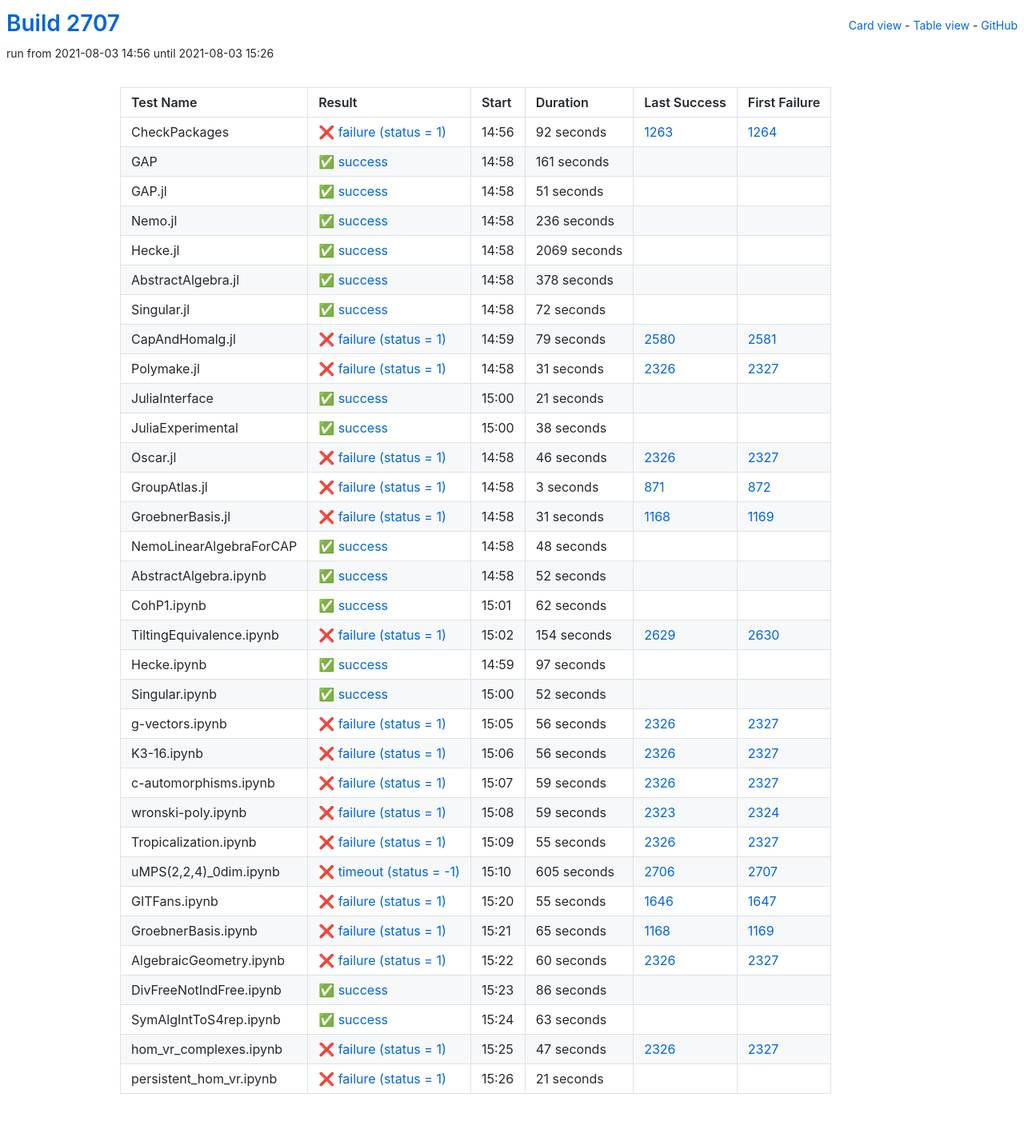
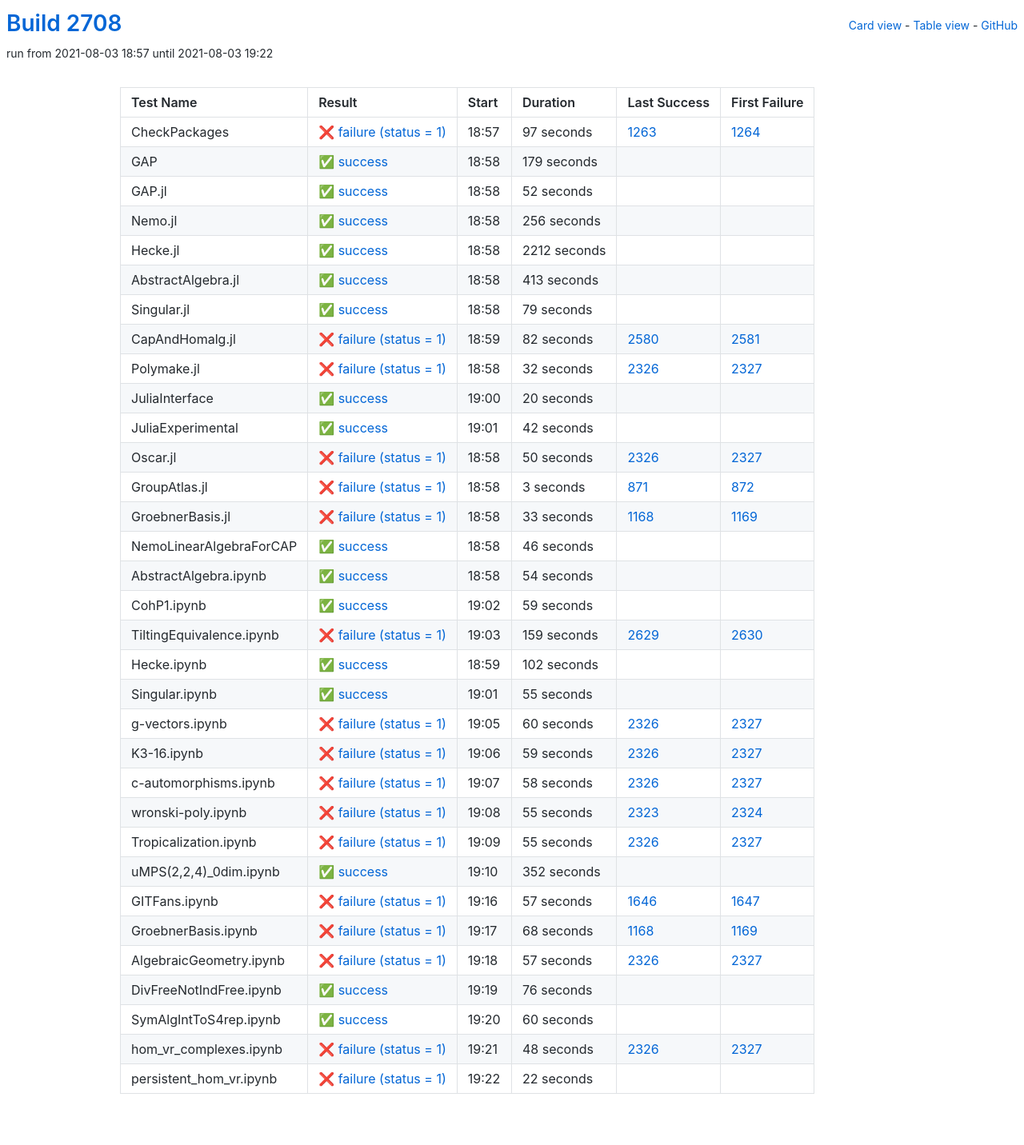
Before and after one commit to oscar-system/oscar-ci-status-stable, a Jekyll site: the page built from table.html, in a window 1280 px wide. Shown: the whole page at 80% size. Built offline with Jekyll 4.4.1, drawn with Linux system fonts in a browser that asks for light colours.

Commit message:
Build #2708

```diff
--- a/_data/ci.yml
+++ b/_data/ci.yml
@@ -1,6 +1,6 @@
 ---
-build: 2707
-build_url: https://oscarci.mathematik.uni-kl.de/job/oscar-stable/2707/
+build: 2708
+build_url: https://oscarci.mathematik.uni-kl.de/job/oscar-stable/2708/
 job: oscar-stable
 organization: oscar-system
 repo: oscar-ci-status-stable
@@ -8,152 +8,152 @@ repourl: https://github.com/oscar-system/oscar-ci-status-stable
 tests:
 - name: CheckPackages
   id: checkpackages
-  log: https://oscarci.mathematik.uni-kl.de/job/oscar-stable/2707/artifact/logs/build-2707/CheckPackages.log
-  start: 2021-08-03 14:56
+  log: https://oscarci.mathematik.uni-kl.de/job/oscar-stable/2708/artifact/logs/build-2708/CheckPackages.log
+  start: 2021-08-03 18:57
   success: false
   exitcode: 1
   status: failure
-  duration: 92
+  duration: 97
   last_success: 1263
   last_success_url: https://oscarci.mathematik.uni-kl.de/job/oscar-stable/1263/
   first_failure: 1264
   first_failure_url: https://oscarci.mathematik.uni-kl.de/job/oscar-stable/1264/
 - name: GAP
   id: gap
-  log: https://oscarci.mathematik.uni-kl.de/job/oscar-stable/2707/artifact/logs/build-2707/GAP.log
-  start: 2021-08-03 14:58
+  log: https://oscarci.mathematik.uni-kl.de/job/oscar-stable/2708/artifact/logs/build-2708/GAP.log
+  start: 2021-08-03 18:58
   success: true
   exitcode: 0
   status: success
-  duration: 161
+  duration: 179
   last_success: false
   last_success_url:
   first_failure: false
   first_failure_url:
 - name: GAP.jl
   id: gap-jl
-  log: https://oscarci.mathematik.uni-kl.de/job/oscar-stable/2707/artifact/logs/build-2707/GAP.jl.log
-  start: 2021-08-03 14:58
+  log: https://oscarci.mathematik.uni-kl.de/job/oscar-stable/2708/artifact/logs/build-2708/GAP.jl.log
+  start: 2021-08-03 18:58
   success: true
   exitcode: 0
   status: success
-  duration: 51
+  duration: 52
   last_success: false
   last_success_url:
   first_failure: false
   first_failure_url:
 - name: Nemo.jl
   id: nemo-jl
-  log: https://oscarci.mathematik.uni-kl.de/job/oscar-stable/2707/artifact/logs/build-2707/Nemo.jl.log
-  start: 2021-08-03 14:58
+  log: https://oscarci.mathematik.uni-kl.de/job/oscar-stable/2708/artifact/logs/build-2708/Nemo.jl.log
+  start: 2021-08-03 18:58
   success: true
   exitcode: 0
   status: success
-  duration: 236
+  duration: 256
   last_success: false
   last_success_url:
   first_failure: false
   first_failure_url:
 - name: Hecke.jl
   id: hecke-jl
-  log: https://oscarci.mathematik.uni-kl.de/job/oscar-stable/2707/artifact/logs/build-2707/Hecke.jl.log
-  start: 2021-08-03 14:58
+  log: https://oscarci.mathematik.uni-kl.de/job/oscar-stable/2708/artifact/logs/build-2708/Hecke.jl.log
+  start: 2021-08-03 18:58
   success: true
   exitcode: 0
   status: success
-  duration: 2069
+  duration: 2212
   last_success: false
   last_success_url:
   first_failure: false
   first_failure_url:
 - name: AbstractAlgebra.jl
   id: abstractalgebra-jl
-  log: https://oscarci.mathematik.uni-kl.de/job/oscar-stable/2707/artifact/logs/build-2707/AbstractAlgebra.jl.log
-  start: 2021-08-03 14:58
+  log: https://oscarci.mathematik.uni-kl.de/job/oscar-stable/2708/artifact/logs/build-2708/AbstractAlgebra.jl.log
+  start: 2021-08-03 18:58
   success: true
   exitcode: 0
   status: success
-  duration: 378
+  duration: 413
   last_success: false
   last_success_url:
   first_failure: false
   first_failure_url:
 - name: Singular.jl
   id: singular-jl
-  log: https://oscarci.mathematik.uni-kl.de/job/oscar-stable/2707/artifact/logs/build-2707/Singular.jl.log
-  start: 2021-08-03 14:58
+  log: https://oscarci.mathematik.uni-kl.de/job/oscar-stable/2708/artifact/logs/build-2708/Singular.jl.log
+  start: 2021-08-03 18:58
   success: true
   exitcode: 0
   status: success
-  duration: 72
+  duration: 79
   last_success: false
   last_success_url:
   first_failure: false
   first_failure_url:
 - name: CapAndHomalg.jl
   id: capandhomalg-jl
-  log: https://oscarci.mathematik.uni-kl.de/job/oscar-stable/2707/artifact/logs/build-2707/CapAndHomalg.jl.log
-  start: 2021-08-03 14:59
+  log: https://oscarci.mathematik.uni-kl.de/job/oscar-stable/2708/artifact/logs/build-2708/CapAndHomalg.jl.log
+  start: 2021-08-03 18:59
   success: false
   exitcode: 1
   status: failure
-  duration: 79
+  duration: 82
   last_success: 2580
   last_success_url: https://oscarci.mathematik.uni-kl.de/job/oscar-stable/2580/
   first_failure: 2581
   first_failure_url: https://oscarci.mathematik.uni-kl.de/job/oscar-stable/2581/
 - name: Polymake.jl
   id: polymake-jl
-  log: https://oscarci.mathematik.uni-kl.de/job/oscar-stable/2707/artifact/logs/build-2707/Polymake.jl.log
-  start: 2021-08-03 14:58
+  log: https://oscarci.mathematik.uni-kl.de/job/oscar-stable/2708/artifact/logs/build-2708/Polymake.jl.log
+  start: 2021-08-03 18:58
   success: false
   exitcode: 1
   status: failure
-  duration: 31
+  duration: 32
   last_success: 2326
   last_success_url: https://oscarci.mathematik.uni-kl.de/job/oscar-stable/2326/
   first_failure: 2327
   first_failure_url: https://oscarci.mathematik.uni-kl.de/job/oscar-stable/2327/
 - name: JuliaInterface
   id: juliainterface
-  log: https://oscarci.mathematik.uni-kl.de/job/oscar-stable/2707/artifact/logs/build-2707/JuliaInterface.log
-  start: 2021-08-03 15:00
+  log: https://oscarci.mathematik.uni-kl.de/job/oscar-stable/2708/artifact/logs/build-2708/JuliaInterface.log
+  start: 2021-08-03 19:00
   success: true
   exitcode: 0
   status: success
-  duration: 21
+  duration: 20
   last_success: false
   last_success_url:
   first_failure: false
   first_failure_url:
 - name: JuliaExperimental
   id: juliaexperimental
-  log: https://oscarci.mathematik.uni-kl.de/job/oscar-stable/2707/artifact/logs/build-2707/JuliaExperimental.log
-  start: 2021-08-03 15:00
+  log: https://oscarci.mathematik.uni-kl.de/job/oscar-stable/2708/artifact/logs/build-2708/JuliaExperimental.log
+  start: 2021-08-03 19:01
   success: true
   exitcode: 0
   status: success
-  duration: 38
+  duration: 42
   last_success: false
   last_success_url:
   first_failure: false
   first_failure_url:
 - name: Oscar.jl
   id: oscar-jl
-  log: https://oscarci.mathematik.uni-kl.de/job/oscar-stable/2707/artifact/logs/build-2707/Oscar.jl.log
-  start: 2021-08-03 14:58
+  log: https://oscarci.mathematik.uni-kl.de/job/oscar-stable/2708/artifact/logs/build-2708/Oscar.jl.log
+  start: 2021-08-03 18:58
   success: false
   exitcode: 1
   status: failure
-  duration: 46
+  duration: 50
   last_success: 2326
   last_success_url: https://oscarci.mathematik.uni-kl.de/job/oscar-stable/2326/
   first_failure: 2327
   first_failure_url: https://oscarci.mathematik.uni-kl.de/job/oscar-stable/2327/
 - name: GroupAtlas.jl
   id: groupatlas-jl
-  log: https://oscarci.mathematik.uni-kl.de/job/oscar-stable/2707/artifact/logs/build-2707/GroupAtlas.jl.log
-  start: 2021-08-03 14:58
+  log: https://oscarci.mathematik.uni-kl.de/job/oscar-stable/2708/artifact/logs/build-2708/GroupAtlas.jl.log
+  start: 2021-08-03 18:58
   success: false
   exitcode: 1
   status: failure
@@ -164,116 +164,104 @@ tests:
   first_failure_url: https://oscarci.mathematik.uni-kl.de/job/oscar-stable/872/
 - name: GroebnerBasis.jl
   id: groebnerbasis-jl
-  log: https://oscarci.mathematik.uni-kl.de/job/oscar-stable/2707/artifact/logs/build-2707/GroebnerBasis.jl.log
-  start: 2021-08-03 14:58
+  log: https://oscarci.mathematik.uni-kl.de/job/oscar-stable/2708/artifact/logs/build-2708/GroebnerBasis.jl.log
+  start: 2021-08-03 18:58
   success: false
   exitcode: 1
   status: failure
-  duration: 31
+  duration: 33
   last_success: 1168
   last_success_url: https://oscarci.mathematik.uni-kl.de/job/oscar-stable/1168/
   first_failure: 1169
   first_failure_url: https://oscarci.mathematik.uni-kl.de/job/oscar-stable/1169/
 - name: NemoLinearAlgebraForCAP
   id: nemolinearalgebraforcap
-  log: https://oscarci.mathematik.uni-kl.de/job/oscar-stable/2707/artifact/logs/build-2707/NemoLinearAlgebraForCAP.log
-  start: 2021-08-03 14:58
+  log: https://oscarci.mathematik.uni-kl.de/job/oscar-stable/2708/artifact/logs/build-2708/NemoLinearAlgebraForCAP.log
+  start: 2021-08-03 18:58
   success: true
   exitcode: 0
   status: success
-  duration: 48
+  duration: 46
   last_success: false
   last_success_url:
   first_failure: false
   first_failure_url:
 - name: AbstractAlgebra.ipynb
   id: abstractalgebra-ipynb
-  log: https://oscarci.mathematik.uni-kl.de/job/oscar-stable/2707/artifact/logs/build-2707/AbstractAlgebra.ipynb.log
-  start: 2021-08-03 14:58
+  log: https://oscarci.mathematik.uni-kl.de/job/oscar-stable/2708/artifact/logs/build-2708/AbstractAlgebra.ipynb.log
+  start: 2021-08-03 18:58
   success: true
   exitcode: 0
   status: success
-  duration: 52
+  duration: 54
   last_success: false
   last_success_url:
   first_failure: false
   first_failure_url:
 - name: CohP1.ipynb
   id: cohp1-ipynb
-  log: https://oscarci.mathematik.uni-kl.de/job/oscar-stable/2707/artifact/logs/build-2707/CohP1.ipynb.log
-  start: 2021-08-03 15:01
+  log: https://oscarci.mathematik.uni-kl.de/job/oscar-stable/2708/artifact/logs/build-2708/CohP1.ipynb.log
+  start: 2021-08-03 19:02
   success: true
   exitcode: 0
   status: success
-  duration: 62
+  duration: 59
   last_success: false
   last_success_url:
   first_failure: false
   first_failure_url:
 - name: TiltingEquivalence.ipynb
   id: tiltingequivalence-ipynb
-  log: https://oscarci.mathematik.uni-kl.de/job/oscar-stable/2707/artifact/logs/build-2707/TiltingEquivalence.ipynb.log
-  start: 2021-08-03 15:02
+  log: https://oscarci.mathematik.uni-kl.de/job/oscar-stable/2708/artifact/logs/build-2708/TiltingEquivalence.ipynb.log
+  start: 2021-08-03 19:03
   success: false
   exitcode: 1
   status: failure
-  duration: 154
+  duration: 159
   last_success: 2629
   last_success_url: https://oscarci.mathematik.uni-kl.de/job/oscar-stable/2629/
   first_failure: 2630
   first_failure_url: https://oscarci.mathematik.uni-kl.de/job/oscar-stable/2630/
 - name: Hecke.ipynb
   id: hecke-ipynb
-  log: https://oscarci.mathematik.uni-kl.de/job/oscar-stable/2707/artifact/logs/build-2707/Hecke.ipynb.log
-  start: 2021-08-03 14:59
+  log: https://oscarci.mathematik.uni-kl.de/job/oscar-stable/2708/artifact/logs/build-2708/Hecke.ipynb.log
+  start: 2021-08-03 18:59
   success: true
   exitcode: 0
   status: success
-  duration: 97
+  duration: 102
   last_success: false
   last_success_url:
   first_failure: false
   first_failure_url:
 - name: Singular.ipynb
   id: singular-ipynb
-  log: https://oscarci.mathematik.uni-kl.de/job/oscar-stable/2707/artifact/logs/build-2707/Singular.ipynb.log
-  start: 2021-08-03 15:00
+  log: https://oscarci.mathematik.uni-kl.de/job/oscar-stable/2708/artifact/logs/build-2708/Singular.ipynb.log
+  start: 2021-08-03 19:01
   success: true
   exitcode: 0
   status: success
-  duration: 52
+  duration: 55
   last_success: false
   last_success_url:
   first_failure: false
   first_failure_url:
 - name: g-vectors.ipynb
   id: g-vectors-ipynb
-  log: https://oscarci.mathematik.uni-kl.de/job/oscar-stable/2707/artifact/logs/build-2707/g-vectors.ipynb.log
-  start: 2021-08-03 15:05
+  log: https://oscarci.mathematik.uni-kl.de/job/oscar-stable/2708/artifact/logs/build-2708/g-vectors.ipynb.log
+  start: 2021-08-03 19:05
   success: false
   exitcode: 1
   status: failure
-  duration: 56
+  duration: 60
   last_success: 2326
   last_success_url: https://oscarci.mathematik.uni-kl.de/job/oscar-stable/2326/
   first_failure: 2327
   first_failure_url: https://oscarci.mathematik.uni-kl.de/job/oscar-stable/2327/
 - name: K3-16.ipynb
   id: k3-16-ipynb
-  log: https://oscarci.mathematik.uni-kl.de/job/oscar-stable/2707/artifact/logs/build-2707/K3-16.ipynb.log
-  start: 2021-08-03 15:06
-  success: false
-  exitcode: 1
-  status: failure
-  duration: 56
-  last_success: 2326
-  last_success_url: https://oscarci.mathematik.uni-kl.de/job/oscar-stable/2326/
-  first_failure: 2327
-  first_failure_url: https://oscarci.mathematik.uni-kl.de/job/oscar-stable/2327/
-- name: c-automorphisms.ipynb
-  id: c-automorphisms-ipynb
-  log: https://oscarci.mathematik.uni-kl.de/job/oscar-stable/2707/artifact/logs/build-2707/c-automorphisms.ipynb.log
-  start: 2021-08-03 15:07
+  log: https://oscarci.mathematik.uni-kl.de/job/oscar-stable/2708/artifact/logs/build-2708/K3-16.ipynb.log
+  start: 2021-08-03 19:06
   success: false
   exitcode: 1
   status: failure
@@ -282,22 +270,34 @@ tests:
   last_success_url: https://oscarci.mathematik.uni-kl.de/job/oscar-stable/2326/
   first_failure: 2327
   first_failure_url: https://oscarci.mathematik.uni-kl.de/job/oscar-stable/2327/
-- name: wronski-poly.ipynb
-  id: wronski-poly-ipynb
-  log: https://oscarci.mathematik.uni-kl.de/job/oscar-stable/2707/artifact/logs/build-2707/wronski-poly.ipynb.log
-  start: 2021-08-03 15:08
+- name: c-automorphisms.ipynb
+  id: c-automorphisms-ipynb
+  log: https://oscarci.mathematik.uni-kl.de/job/oscar-stable/2708/artifact/logs/build-2708/c-automorphisms.ipynb.log
+  start: 2021-08-03 19:07
   success: false
   exitcode: 1
   status: failure
-  duration: 59
+  duration: 58
+  last_success: 2326
+  last_success_url: https://oscarci.mathematik.uni-kl.de/job/oscar-stable/2326/
+  first_failure: 2327
+  first_failure_url: https://oscarci.mathematik.uni-kl.de/job/oscar-stable/2327/
+- name: wronski-poly.ipynb
+  id: wronski-poly-ipynb
+  log: https://oscarci.mathematik.uni-kl.de/job/oscar-stable/2708/artifact/logs/build-2708/wronski-poly.ipynb.log
+  start: 2021-08-03 19:08
+  success: false
+  exitcode: 1
+  status: failure
+  duration: 55
   last_success: 2323
   last_success_url: https://oscarci.mathematik.uni-kl.de/job/oscar-stable/2323/
   first_failure: 2324
   first_failure_url: https://oscarci.mathematik.uni-kl.de/job/oscar-stable/2324/
 - name: Tropicalization.ipynb
   id: tropicalization-ipynb
-  log: https://oscarci.mathematik.uni-kl.de/job/oscar-stable/2707/artifact/logs/build-2707/Tropicalization.ipynb.log
-  start: 2021-08-03 15:09
+  log: https://oscarci.mathematik.uni-kl.de/job/oscar-stable/2708/artifact/logs/build-2708/Tropicalization.ipynb.log
+  start: 2021-08-03 19:09
   success: false
   exitcode: 1
   status: failure
@@ -308,96 +308,96 @@ tests:
   first_failure_url: https://oscarci.mathematik.uni-kl.de/job/oscar-stable/2327/
 - name: uMPS(2,2,4)_0dim.ipynb
   id: umps-2-2-4-0dim-ipynb
-  log: https://oscarci.mathematik.uni-kl.de/job/oscar-stable/2707/artifact/logs/build-2707/uMPS-2-2-4-_0dim.ipynb.log
-  start: 2021-08-03 15:10
-  success: false
-  exitcode: -1
-  status: timeout
-  duration: 605
-  last_success: 2706
-  last_success_url: https://oscarci.mathematik.uni-kl.de/job/oscar-stable/2706/
-  first_failure: 2707
-  first_failure_url: https://oscarci.mathematik.uni-kl.de/job/oscar-stable/2707/
+  log: https://oscarci.mathematik.uni-kl.de/job/oscar-stable/2708/artifact/logs/build-2708/uMPS-2-2-4-_0dim.ipynb.log
+  start: 2021-08-03 19:10
+  success: true
+  exitcode: 0
+  status: success
+  duration: 352
+  last_success: false
+  last_success_url:
+  first_failure: false
+  first_failure_url:
 - name: GITFans.ipynb
   id: gitfans-ipynb
-  log: https://oscarci.mathematik.uni-kl.de/job/oscar-stable/2707/artifact/logs/build-2707/GITFans.ipynb.log
-  start: 2021-08-03 15:20
+  log: https://oscarci.mathematik.uni-kl.de/job/oscar-stable/2708/artifact/logs/build-2708/GITFans.ipynb.log
+  start: 2021-08-03 19:16
   success: false
   exitcode: 1
   status: failure
-  duration: 55
+  duration: 57
   last_success: 1646
   last_success_url: https://oscarci.mathematik.uni-kl.de/job/oscar-stable/1646/
   first_failure: 1647
   first_failure_url: https://oscarci.mathematik.uni-kl.de/job/oscar-stable/1647/
 - name: GroebnerBasis.ipynb
   id: groebnerbasis-ipynb
-  log: https://oscarci.mathematik.uni-kl.de/job/oscar-stable/2707/artifact/logs/build-2707/GroebnerBasis.ipynb.log
-  start: 2021-08-03 15:21
+  log: https://oscarci.mathematik.uni-kl.de/job/oscar-stable/2708/artifact/logs/build-2708/GroebnerBasis.ipynb.log
+  start: 2021-08-03 19:17
   success: false
   exitcode: 1
   status: failure
-  duration: 65
+  duration: 68
   last_success: 1168
   last_success_url: https://oscarci.mathematik.uni-kl.de/job/oscar-stable/1168/
   first_failure: 1169
   first_failure_url: https://oscarci.mathematik.uni-kl.de/job/oscar-stable/1169/
 - name: AlgebraicGeometry.ipynb
   id: algebraicgeometry-ipynb
-  log: https://oscarci.mathematik.uni-kl.de/job/oscar-stable/2707/artifact/logs/build-2707/AlgebraicGeometry.ipynb.log
-  start: 2021-08-03 15:22
+  log: https://oscarci.mathematik.uni-kl.de/job/oscar-stable/2708/artifact/logs/build-2708/AlgebraicGeometry.ipynb.log
+  start: 2021-08-03 19:18
   success: false
   exitcode: 1
   status: failure
-  duration: 60
+  duration: 57
   last_success: 2326
   last_success_url: https://oscarci.mathematik.uni-kl.de/job/oscar-stable/2326/
   first_failure: 2327
   first_failure_url: https://oscarci.mathematik.uni-kl.de/job/oscar-stable/2327/
 - name: DivFreeNotIndFree.ipynb
   id: divfreenotindfree-ipynb
-  log: https://oscarci.mathematik.uni-kl.de/job/oscar-stable/2707/artifact/logs/build-2707/DivFreeNotIndFree.ipynb.log
-  start: 2021-08-03 15:23
+  log: https://oscarci.mathematik.uni-kl.de/job/oscar-stable/2708/artifact/logs/build-2708/DivFreeNotIndFree.ipynb.log
+  start: 2021-08-03 19:19
   success: true
   exitcode: 0
   status: success
-  duration: 86
+  duration: 76
   last_success: false
   last_success_url:
   first_failure: false
   first_failure_url:
 - name: SymAlgIntToS4rep.ipynb
   id: symalginttos4rep-ipynb
-  log: https://oscarci.mathematik.uni-kl.de/job/oscar-stable/2707/artifact/logs/build-2707/SymAlgIntToS4rep.ipynb.log
-  start: 2021-08-03 15:24
+  log: https://oscarci.mathematik.uni-kl.de/job/oscar-stable/2708/artifact/logs/build-2708/SymAlgIntToS4rep.ipynb.log
+  start: 2021-08-03 19:20
   success: true
   exitcode: 0
   status: success
-  duration: 63
+  duration: 60
   last_success: false
   last_success_url:
   first_failure: false
   first_failure_url:
 - name: hom_vr_complexes.ipynb
   id: hom-vr-complexes-ipynb
-  log: https://oscarci.mathematik.uni-kl.de/job/oscar-stable/2707/artifact/logs/build-2707/hom_vr_complexes.ipynb.log
-  start: 2021-08-03 15:25
+  log: https://oscarci.mathematik.uni-kl.de/job/oscar-stable/2708/artifact/logs/build-2708/hom_vr_complexes.ipynb.log
+  start: 2021-08-03 19:21
   success: false
   exitcode: 1
   status: failure
-  duration: 47
+  duration: 48
   last_success: 2326
   last_success_url: https://oscarci.mathematik.uni-kl.de/job/oscar-stable/2326/
   first_failure: 2327
   first_failure_url: https://oscarci.mathematik.uni-kl.de/job/oscar-stable/2327/
 - name: persistent_hom_vr.ipynb
   id: persistent-hom-vr-ipynb
-  log: https://oscarci.mathematik.uni-kl.de/job/oscar-stable/2707/artifact/logs/build-2707/persistent_hom_vr.ipynb.log
-  start: 2021-08-03 15:26
+  log: https://oscarci.mathematik.uni-kl.de/job/oscar-stable/2708/artifact/logs/build-2708/persistent_hom_vr.ipynb.log
+  start: 2021-08-03 19:22
   success: false
   exitcode: 1
   status: failure
-  duration: 21
+  duration: 22
   last_success: false
   last_success_url:
   first_failure: false
```
Also changed, not shown: README.md.
